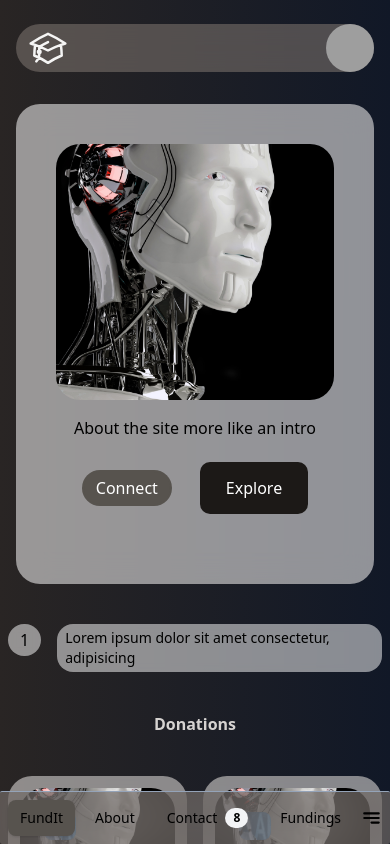
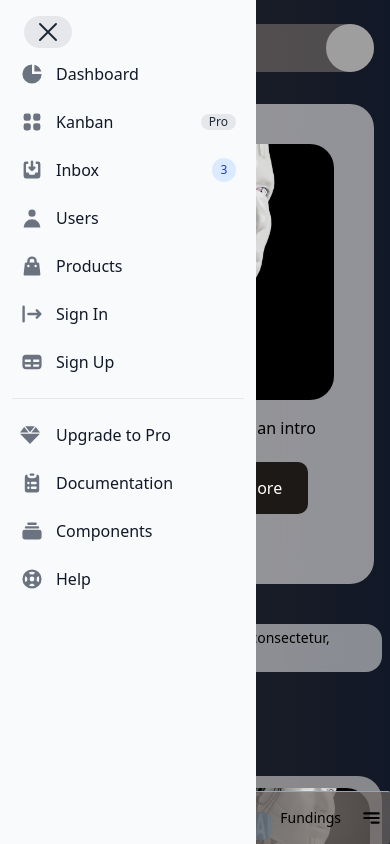
Before and after one commit to isreallee82/fundit, a React (Create React App) app: page / in a window 390 px wide. Both pictures are taken after a click on the icon 48 px from the left and 48 px from the top of the page. Shown: the top 844 px of the page. Built offline with nearby package versions, Linux system fonts and the light colour scheme; grey boxes are pictures that could not be loaded.

Commit message:
toglle update

```diff
--- a/src/components/Navbar.tsx
+++ b/src/components/Navbar.tsx
@@ -10,7 +10,39 @@ const Navbar = () => {
   return (
     <>
       {toggleSidebar && <Sidebar />}
-      <div className='z-20 sticky flex xs:mx-4 items-center lg:top-0 xs:top-0 md:container md:mx-auto rounded-full flex-row  bg-stone-500 bg-opacity-60 backdrop-filter backdrop-blur-lg xs:gap-0 sm:justify-around xs:justify-between md:p-1 sm:my-4'>
+      <div className='z-20 sticky flex xs:mx-4 items-center lg:top-0 xs:top-0 md:container md:mx-auto sm:mx-auto sm:pl-4 rounded-full flex-row  bg-stone-500 bg-opacity-60 backdrop-filter backdrop-blur-lg xs:gap-0 md:justify-around sm:justify-between xs:justify-between md:p-1 sm:my-4'>
+        <div className='flex gap-2 md:hidden items-center mx-4'>
+          {' '}
+          <svg
+            onClick={() => setToggleSidebar(!toggleSidebar)}
+            xmlns='http://www.w3.org/2000/svg'
+            fill='none'
+            viewBox='0 0 24 24'
+            strokeWidth={1.5}
+            stroke='currentColor'
+            className='lg:hidden w-6 h-6'
+          >
+            <path
+              strokeLinecap='round'
+              strokeLinejoin='round'
+              d='M3.75 6.75h16.5M3.75 12h16.5m-16.5 5.25H12'
+            />
+          </svg>
+          <svg
+            xmlns='http://www.w3.org/2000/svg'
+            fill='none'
+            viewBox='0 0 24 24'
+            strokeWidth={1.5}
+            stroke='currentColor'
+            className='lg:hidden w-16 h-10 text-stone-100 cursor-pointer relative'
+          >
+            <path
+              strokeLinecap='round'
+              strokeLinejoin='round'
+              d='M4.26 10.147a60.436 60.436 0 00-.491 6.347A48.627 48.627 0 0112 20.904a48.627 48.627 0 018.232-4.41 60.46 60.46 0 00-.491-6.347m-15.482 0a50.57 50.57 0 00-2.658-.813A59.905 59.905 0 0112 3.493a59.902 59.902 0 0110.399 5.84c-.896.248-1.783.52-2.658.814m-15.482 0A50.697 50.697 0 0112 13.489a50.702 50.702 0 017.74-3.342M6.75 15a.75.75 0 100-1.5.75.75 0 000 1.5zm0 0v-3.675A55.378 55.378 0 0112 8.443m-7.007 11.55A5.981 5.981 0 006.75 15.75v-1.5'
+            />
+          </svg>
+        </div>
         <div className='lg:flex md:gap-6 text-white md:flex xs:hidden sm:gap-2'>
           <ul className='flex items-center gap-2 text-sm font-medium '>
             <li className='flex-1 '>
@@ -29,10 +61,7 @@ const Navbar = () => {
                 About
               </a>
             </li>
-            <li
-              className='flex-1'
-
-            >
+            <li className='flex-1'>
               <a
                 href='/contact'
                 className='flex items-center justify-center gap-2 rounded-lg px-3 py-2 text-grey  hover:bg-stone-700 hover:text-white hover:shadow'
@@ -81,21 +110,6 @@ const Navbar = () => {
             </li>
           </ul>
         </div>
-
-        <svg
-          xmlns='http://www.w3.org/2000/svg'
-          fill='none'
-          viewBox='0 0 24 24'
-          strokeWidth={1.5}
-          stroke='currentColor'
-          className='lg:hidden w-16 h-10 text-stone-100 cursor-pointer relative'
-        >
-          <path
-            strokeLinecap='round'
-            strokeLinejoin='round'
-            d='M4.26 10.147a60.436 60.436 0 00-.491 6.347A48.627 48.627 0 0112 20.904a48.627 48.627 0 018.232-4.41 60.46 60.46 0 00-.491-6.347m-15.482 0a50.57 50.57 0 00-2.658-.813A59.905 59.905 0 0112 3.493a59.902 59.902 0 0110.399 5.84c-.896.248-1.783.52-2.658.814m-15.482 0A50.697 50.697 0 0112 13.489a50.702 50.702 0 017.74-3.342M6.75 15a.75.75 0 100-1.5.75.75 0 000 1.5zm0 0v-3.675A55.378 55.378 0 0112 8.443m-7.007 11.55A5.981 5.981 0 006.75 15.75v-1.5'
-          />
-        </svg>
 
         <div className='flex md:flex-row md:gap-4 p-2'>
           <div className='md:flex xs:hidden flex-row lg:gap-6 lg:mx-8 md:mx-4  w-5/6'>
--- a/src/components/sidebar.tsx
+++ b/src/components/sidebar.tsx
@@ -1,16 +1,36 @@
-import React from 'react'
+import React, { useState } from 'react'
 
-const Sidebar =  () => {
+const Sidebar = () => {
+  const [toggleSidebar, setToggleSidebar] = useState(false)
   return (
     <>
-     (
+      {!toggleSidebar && (
         <aside
           className='fixed top-0 left-0 z-40 w-64 h-screen transition-transform -translate-x-full xs:translate-x-0'
           aria-label='Sidebar'
         >
           <div className='h-full px-3 py-4 overflow-y-auto bg-gray-50 dark:bg-gray-800'>
+            <span
+              className='inline-flex items-center justify-end px-2 ml-3 text-xs font-medium text-gray-800 bg-gray-200 rounded-full dark:bg-gray-700 dark:text-gray-300'
+              onClick={() => setToggleSidebar(!toggleSidebar)}
+            >
+              <svg
+                xmlns='http://www.w3.org/2000/svg'
+                fill='none'
+                viewBox='0 0 24 24'
+                strokeWidth={1.5}
+                stroke='currentColor'
+                className='w-8 h-8'
+              >
+                <path
+                  strokeLinecap='round'
+                  strokeLinejoin='round'
+                  d='M6 18L18 6M6 6l12 12'
+                />
+              </svg>
+            </span>
             <ul className='space-y-2'>
-             <li>
+              <li className='flex items-center'>
                 <a
                   href='/'
                   className='flex items-center p-2 text-base font-normal text-gray-900 rounded-lg dark:text-white hover:bg-gray-100 dark:hover:bg-gray-700'
@@ -25,10 +45,7 @@ const Sidebar =  () => {
                     <path d='M2 10a8 8 0 018-8v8h8a8 8 0 11-16 0z'></path>
                     <path d='M12 2.252A8.014 8.014 0 0117.748 8H12V2.252z'></path>
                   </svg>
-                 <span className='ml-3' >
-                   Dashboard
-                 </span>
-                 <span></span>
+                  <span className='ml-3'>Dashboard</span>
                 </a>
               </li>
               <li>
@@ -111,7 +128,9 @@ const Sidebar =  () => {
                       clip-rule='evenodd'
                     ></path>
                   </svg>
-                 <span className='flex-1 ml-3 whitespace-nowrap'>Products</span>
+                  <span className='flex-1 ml-3 whitespace-nowrap'>
+                    Products
+                  </span>
                 </a>
               </li>
               <li>
@@ -244,7 +263,7 @@ const Sidebar =  () => {
             </ul>
           </div>
         </aside>
-     )
+      )}
     </>
   )
 }
```
Lines whose indentation alone changed are shown as unchanged.
